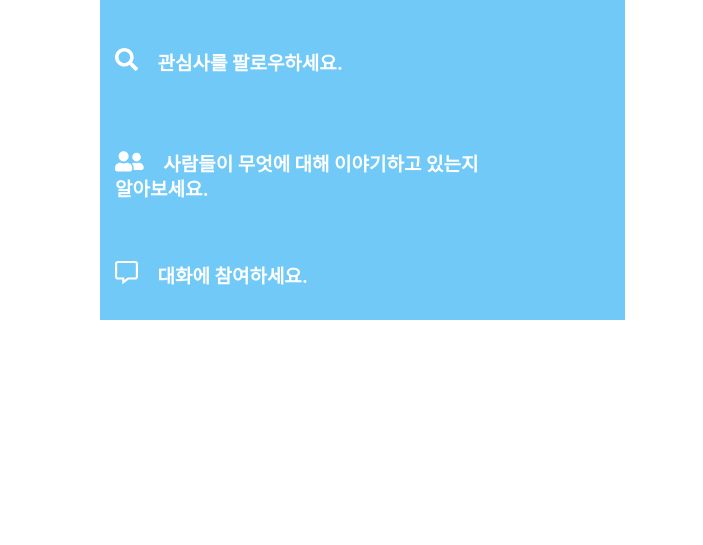
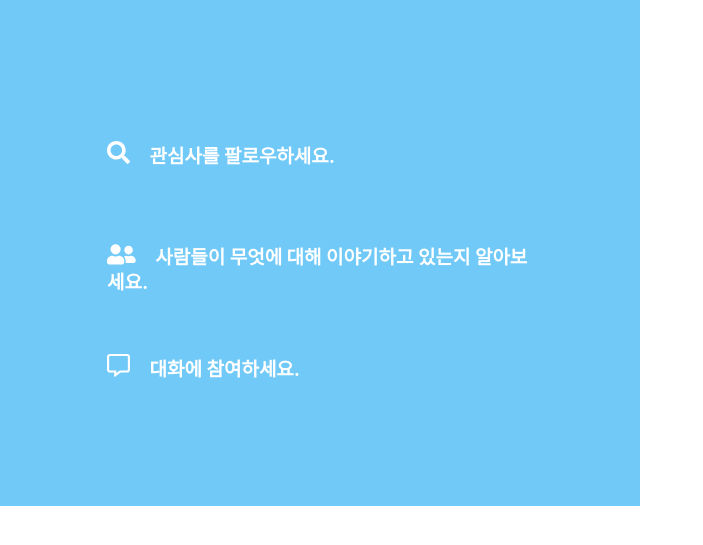
Before and after one commit to RunaNam/Likelion_team3, a Django app: template twitter/templates/twitter/1.html in a window 1280 px wide. Shown: the top 545 px of the page, without its empty margins (0-703 px from the left). Run offline with Django 3.2, Linux system fonts and the light colour scheme; the template is opened without the code that fills it, so the values that code supplies are empty; some libraries are stand-ins or nearby versions.

Commit message:
modified 1.html

```diff
--- a/twitter/templates/twitter/1.html
+++ b/twitter/templates/twitter/1.html
@@ -12,11 +12,11 @@
             overflow-x: hidden;
             overflow-y: hidden;
             padding: 15px;
+            width: 50%;
         }
         .left_in{
-            max-width: 380px;
             align-self: center;
-            padding: 15px 0px;
+            padding: 108px 92px;
         }
         .box{
             margin-bottom: 40px;
@@ -49,8 +49,6 @@
     </style>
 </head>
 <body>
-    <div class="container">
-        <div class="col-sm-6">
     <div class="left">
         <div class="left_in">
             <div class="box">
@@ -67,10 +65,4 @@
             </div>
         </div>
     </div>
-        </div>
-        <div class="col-sm-6"></div>
-        <div class="row">
-            <div class="col-sm-12"></div>
-        </div>
-    </div>
 </body>
```
Lines whose indentation alone changed are shown as unchanged.
